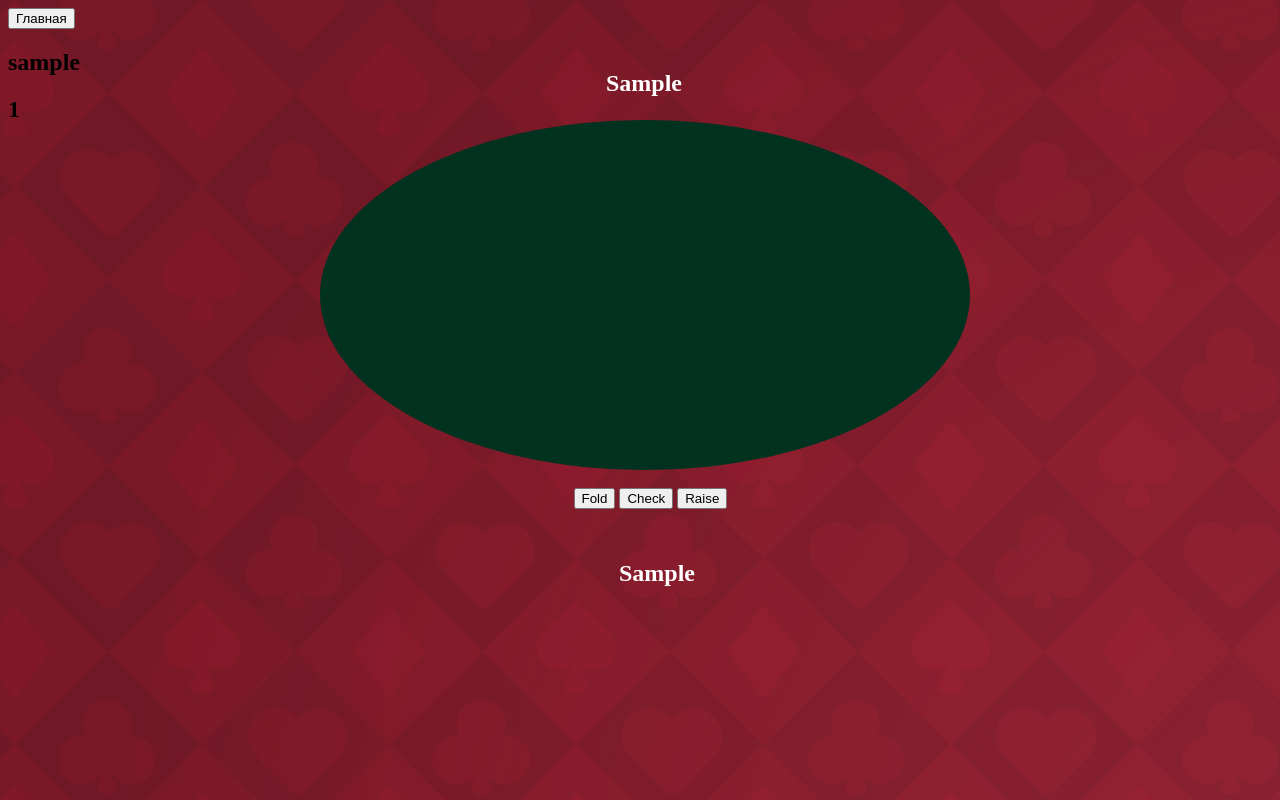
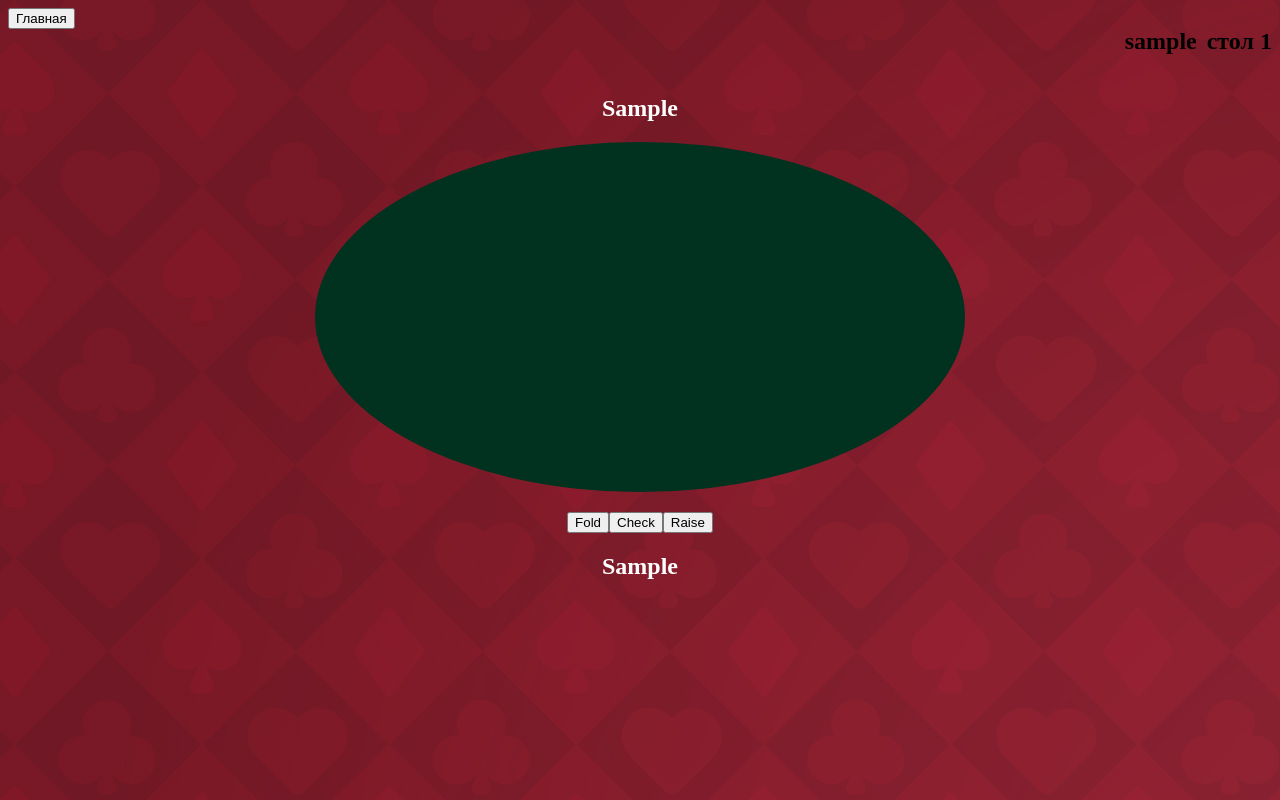
Before and after one commit to InowaR/FlaskChat, a Flask app: template templates/game.html in a window 1280 px wide. Run offline with Flask 3, Linux system fonts and the light colour scheme; the template is opened without the code that fills it: most values are stand-ins (such as "Sample title", 1, 10 or a date in 2020); some libraries are stand-ins or nearby versions.

Commit message:
fixed game css

```diff
--- a/static/css/game.css
+++ b/static/css/game.css
@@ -2,10 +2,25 @@
     background-image: url(../img/poker/poker-background.jpg);
 }
 
+.bar {
+    display: flex;
+    justify-content: space-between;
+}
+
+.info {
+   display: flex;
+   flex-direction: row;
+   gap: 10px;
+}
+
+.area {
+    display: grid;
+    place-content: center;
+}
+
 .table {
-    position: absolute;
-    top: 15%;
-    left: 25%;
+    display: grid;
+    place-content: center;
     width: 650px;
     height: 350px;
     background-color: #013220;
@@ -14,28 +29,23 @@
 }
 
 .buttons {
-    position: absolute;
-    top: 105%;
-    left: 39%;
+    margin-top: 20px;
+    display: flex;
+    justify-content: center;
 }
 
 .message {
-    position: absolute;
     color: white;
-    top: 41%;
-    left: 38%;
 }
 
 .player2 {
-    position: absolute;
+    display: flex;
+    justify-content: center;
     color: white;
-    top: -20%;
-    left: 44%;
 }
 
 .player1 {
-    position: absolute;
+    display: flex;
+    justify-content: center;
     color: white;
-    top: 120%;
-    left: 46%;
 }
--- a/templates/game.html
+++ b/templates/game.html
@@ -8,22 +8,26 @@
         <script src="https://cdnjs.cloudflare.com/ajax/libs/jquery/3.6.0/jquery.min.js"></script>
     </head>
     <body class="body">
+        <div class="bar">
             <form action="{{ url_for('get_list_chats') }}" method="get">
                 <input class="logo" type="submit" value="Главная">
             </form>
+            <div class="info">
                 <h2 id="login">{{ login }}</h2>
-        <h2 id="game_id">{{ game_id }}</h2>
+                <h2 id="game_id">стол {{ game_id }}</h2>
+            </div>
+        </div>
         <div class="area">
+            <h2 class="player2">{{ player2 }}</h2>
             <div class="table">
-                <h2 class="player2">{{ player2 }}</h2>
                 <h2 id="mes" class="message">{{ message }}</h2>
-                <h2 class="player1">{{ player1 }}</h2>
+            </div>
             <div class="buttons">
                 <button type="submit" id="fold" onclick="this.disabled = true; fold();">Fold</button>
                 <button type="submit" id="check" onclick="this.disabled = true; check();">Check</button>
                 <button type="submit" id="raise" onclick="this.disabled = true; raise();">Raise</button>
             </div>
-            </div>
+            <h2 class="player1">{{ player1 }}</h2>
         </div>
         <script>
             const socket = io();
```
Also changed, not shown: model/site.db. Lines whose indentation alone changed are shown as unchanged.
